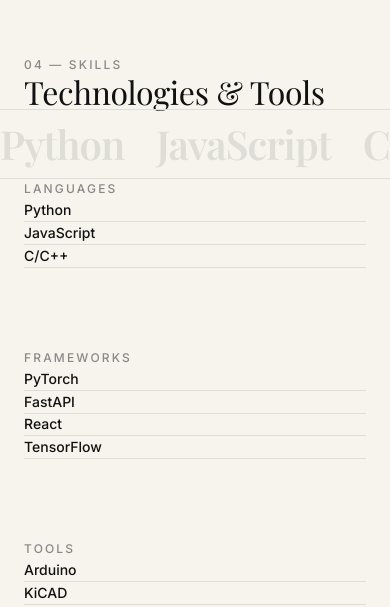
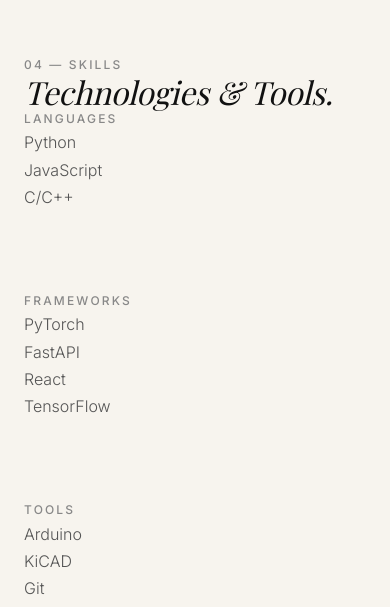
Before and after one commit to Ares006-007/My-portfolio, a React (Vite) app: page / in a window 390 px wide. Shown: the part 5036-5643 px from the top of the page. Built offline with nearby package versions, Linux system fonts and the light colour scheme; a web font is replaced by a local one.

Commit message:
layout: rethink skills section to remove noisy marquee

```diff
--- a/src/components/Skills.jsx
+++ b/src/components/Skills.jsx
@@ -1,9 +1,4 @@
-import { useRef, useEffect } from 'react';
-import { gsap } from 'gsap';
-import { ScrollTrigger } from 'gsap/ScrollTrigger';
 import RevealOnScroll from './RevealOnScroll';
-
-gsap.registerPlugin(ScrollTrigger);
 
 const skillGroups = [
   {
@@ -20,34 +15,9 @@
   },
 ];
 
-const allSkills = skillGroups.flatMap((g) => g.skills);
-
 export default function Skills() {
-  const marqueeRef = useRef(null);
-
-  useEffect(() => {
-    const prefersReduced = window.matchMedia('(prefers-reduced-motion: reduce)').matches;
-    if (prefersReduced || !marqueeRef.current) return;
-
-    const el = marqueeRef.current;
-    const ctx = gsap.context(() => {
-      gsap.to(el, {
-        xPercent: -50,
-        ease: 'none',
-        scrollTrigger: {
-          trigger: el.parentElement,
-          start: 'top bottom',
-          end: 'bottom top',
-          scrub: 1,
-        },
-      });
-    });
-
-    return () => ctx.revert();
-  }, []);
-
   return (
-    <section id="skills" className="section-spacing overflow-hidden">
+    <section id="skills" className="section-spacing">
       <div className="section-container">
         {/* Section label */}
         <RevealOnScroll>
@@ -55,48 +25,25 @@
         </RevealOnScroll>
 
         <RevealOnScroll>
-          <h2 className="heading-lg mb-24">
-            Technologies & Tools
+          <h2 className="heading-lg italic mb-24 text-fg-muted">
+            Technologies & Tools.
           </h2>
         </RevealOnScroll>
-      </div>
 
-      {/* Horizontal scrolling marquee */}
-      <div className="relative py-12 border-y border-border overflow-hidden">
-        <div
-          ref={marqueeRef}
-          className="flex gap-8 whitespace-nowrap w-max"
-        >
-          {[...allSkills, ...allSkills].map((skill, i) => (
-            <span
-              key={`${skill}-${i}`}
-              className="text-[clamp(2.5rem,6vw,5rem)] font-bold tracking-tight text-fg/10 hover:text-fg/80 transition-colors duration-500 select-none"
-              style={{ fontFamily: 'var(--font-heading)' }}
-            >
-              {skill}
-            </span>
-          ))}
-        </div>
-      </div>
-
-      {/* Categorized grid below */}
-      <div className="section-container mt-20">
+        {/* Categorized grid below */}
         <div className="grid md:grid-cols-3 gap-20">
           {skillGroups.map((group, gi) => (
             <RevealOnScroll key={group.title} delay={gi * 0.1}>
               <div>
-                <p className="label mb-6">{group.title}</p>
-                <div className="space-y-4">
+                <p className="label mb-8 text-fg">{group.title}</p>
+                <div className="space-y-6">
                   {group.skills.map((skill) => (
                     <div
                       key={skill}
-                      className="flex items-center justify-between py-3 border-b border-border group"
+                      className="flex items-center justify-between group"
                     >
-                      <span className="text-fg font-medium text-sm group-hover:text-accent transition-colors duration-300">
+                      <span className="text-fg-muted font-light group-hover:text-accent transition-colors duration-300">
                         {skill}
-                      </span>
-                      <span className="mono text-fg-subtle opacity-0 group-hover:opacity-100 transition-opacity duration-300">
-                        →
                       </span>
                     </div>
                   ))}
```
